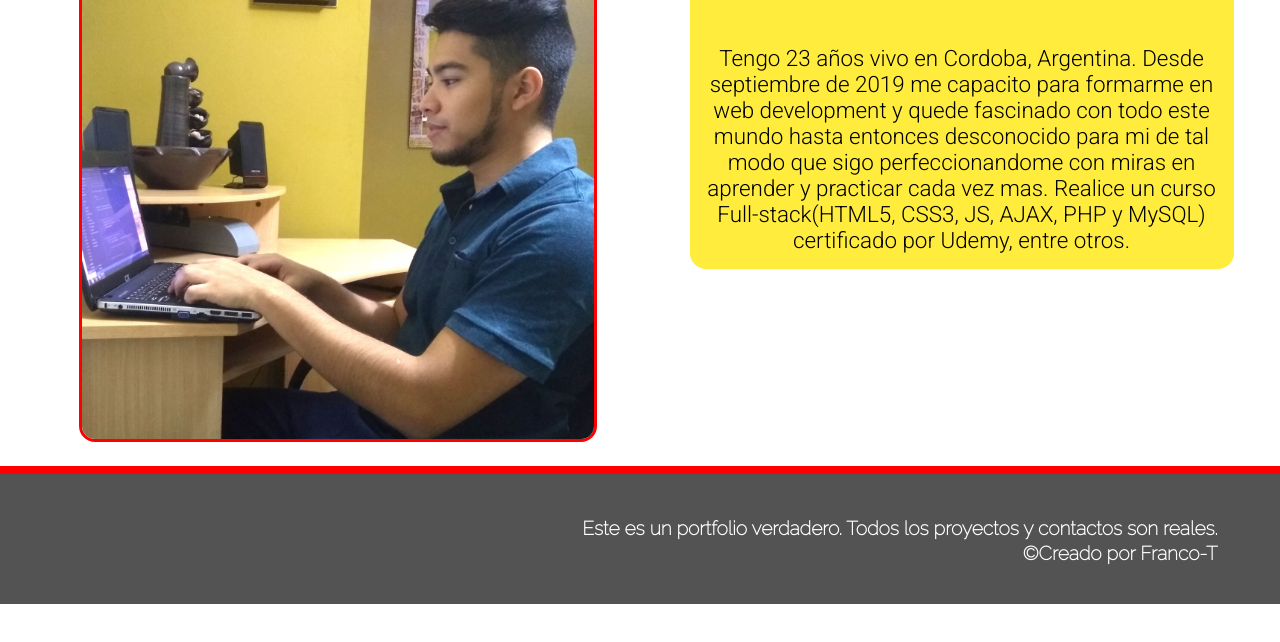
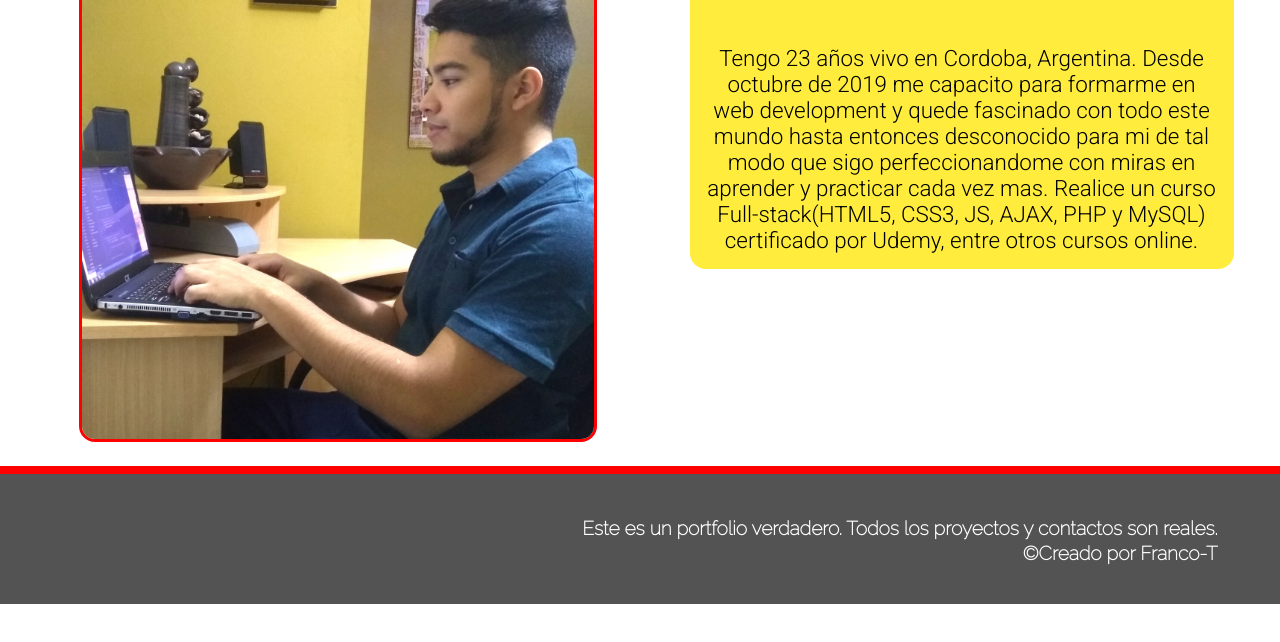
Before and after one commit to fran1dev/port, a plain HTML site: page sobremi.html in a window 1280 px wide. Shown: the part 156-798 px from the top of the page. Drawn offline with Linux system fonts and the light colour scheme; a web font is replaced by a local one.

Commit message:
Update sobremi.html

```diff
--- a/sobremi.html
+++ b/sobremi.html
@@ -34,12 +34,12 @@
         <div class="descripcion">
             <h3>Web developer</h3>
             <p> Tengo 23 años vivo en Cordoba, Argentina.
-                Desde septiembre de 2019 me capacito para formarme
+                Desde octubre de 2019 me capacito para formarme
                 en web development y quede fascinado con todo este mundo hasta entonces
                 desconocido para mi de tal modo que sigo perfeccionandome con miras
                 en aprender y practicar cada vez mas.
                 Realice un curso Full-stack(HTML5, CSS3, JS, AJAX, PHP y MySQL)
-                certificado por Udemy, entre otros.
+                certificado por Udemy, entre otros cursos online.
             </p>
         </div>
     </div>
```
